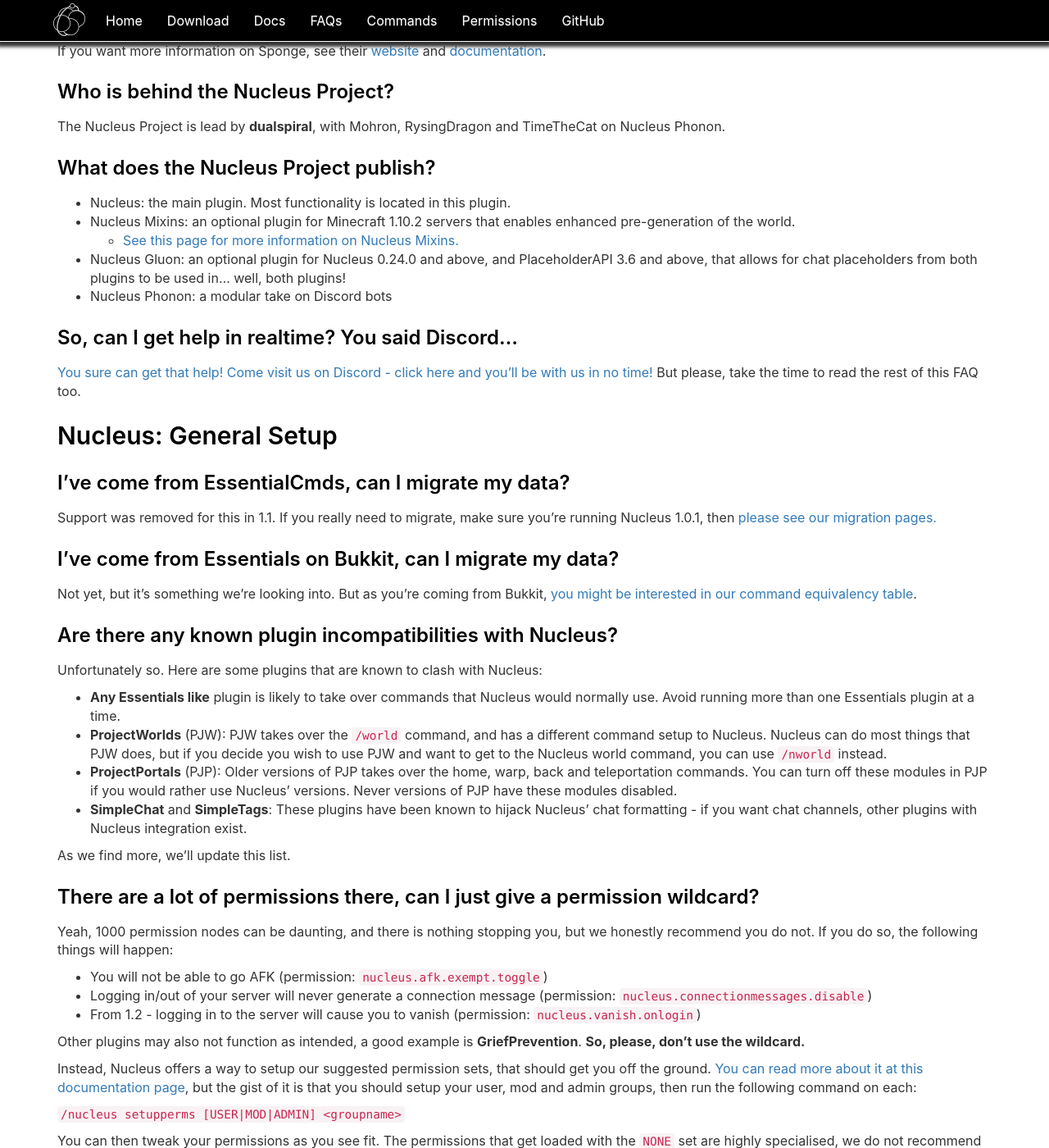
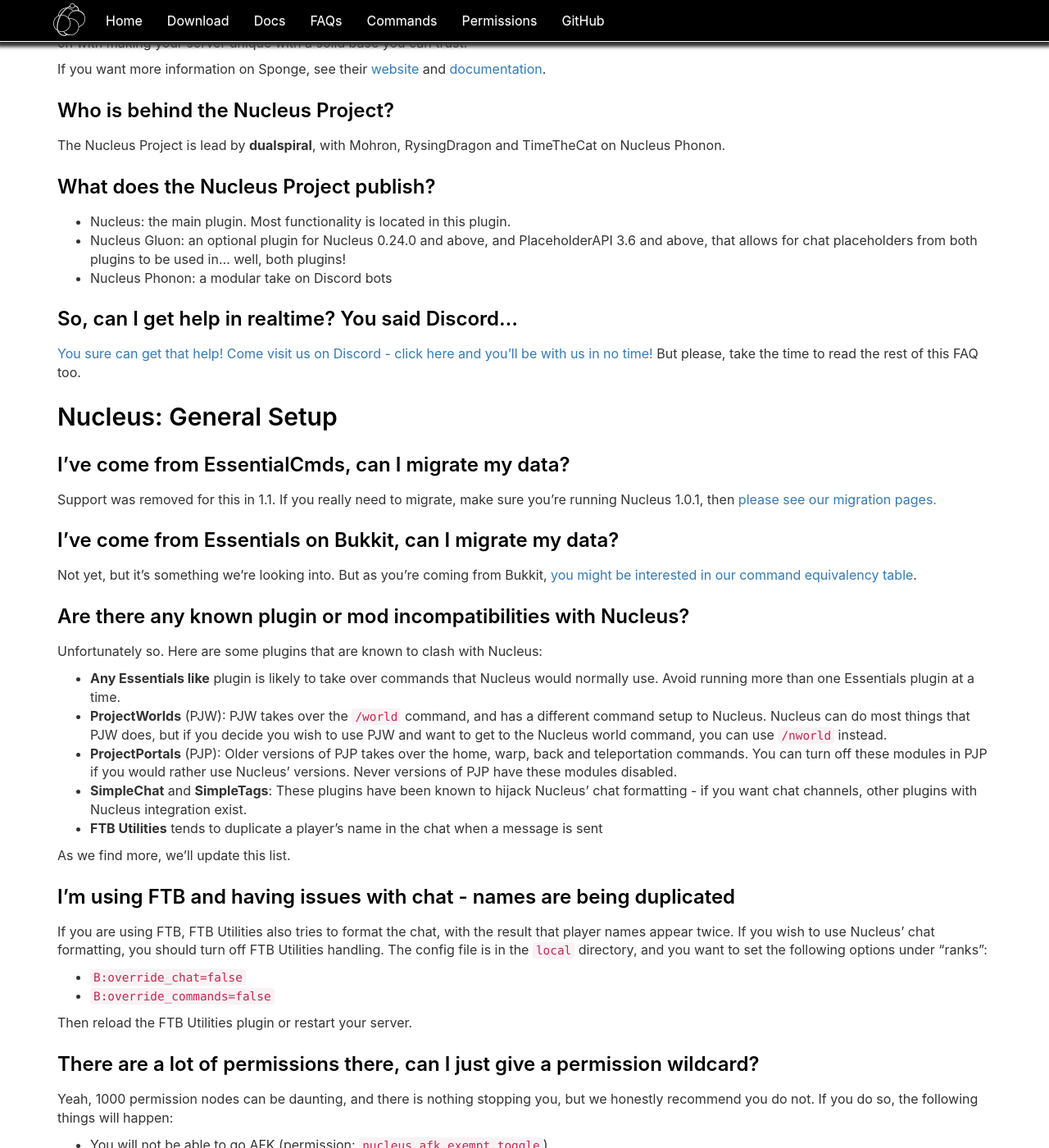
Before and after one commit to NucleusPowered/site-v1, a Jekyll site: the page built from docs/faqs.md, in a window 1280 px wide and 1400 px high, scrolled down 1109 px. Shown: the whole window at 82% size. Built offline with Jekyll 4.4.1, drawn with Linux system fonts in a browser that asks for light colours; comment, search, counter and statistics services are not loaded; some of the changed text lies outside the part shown.

Commit message:
More updates

```diff
--- a/docs/faqs.md
+++ b/docs/faqs.md
@@ -42,8 +42,6 @@
 ### [What does the Nucleus Project publish?](#what-do-they-publish)
 
 * Nucleus: the main plugin. Most functionality is located in this plugin.
-* Nucleus Mixins: an optional plugin for Minecraft 1.10.2 servers that enables enhanced pre-generation of the world.
-    * [See this page for more information on Nucleus Mixins.](configuration/mixins.html)
 * Nucleus Gluon: an optional plugin for Nucleus 0.24.0 and above, and PlaceholderAPI 3.6 and above, that allows for chat placeholders from both
 plugins to be used in... well, both plugins!
 * Nucleus Phonon: a modular take on Discord bots
@@ -73,7 +71,7 @@
 
 <a class="anchor" id="plugin-incompatibilities"></a>
 
-### [Are there any known plugin incompatibilities with Nucleus?](#incompatibilities)
+### [Are there any known plugin or mod incompatibilities with Nucleus?](#incompatibilities)
 
 Unfortunately so. Here are some plugins that are known to clash with Nucleus:
 
@@ -84,8 +82,21 @@
 you would rather use Nucleus' versions. Never versions of PJP have these modules disabled.
 * **SimpleChat** and **SimpleTags**: These plugins have been known to hijack Nucleus' chat formatting - if you want chat channels, other plugins with Nucleus
 integration exist.
+* **FTB Utilities** tends to duplicate a player's name in the chat when a message is sent
 
 As we find more, we'll update this list.
+
+<a class="anchor" id="ftbu"></a>
+
+### [I'm using FTB and having issues with chat - names are being duplicated](#ftbu)
+
+If you are using FTB, FTB Utilities also tries to format the chat, with the result that player names appear twice. If you wish to use Nucleus' chat formatting,
+you should turn off FTB Utilities handling. The config file is in the `local` directory, and you want to set the following options under "ranks":
+
+* `B:override_chat=false`
+* `B:override_commands=false`
+
+Then reload the FTB Utilities plugin or restart your server.
 
 <a class="anchor" id="lots-of-permissions"></a>
 
```
Also changed, not shown: docs/index.md (+0 -3 lines).
